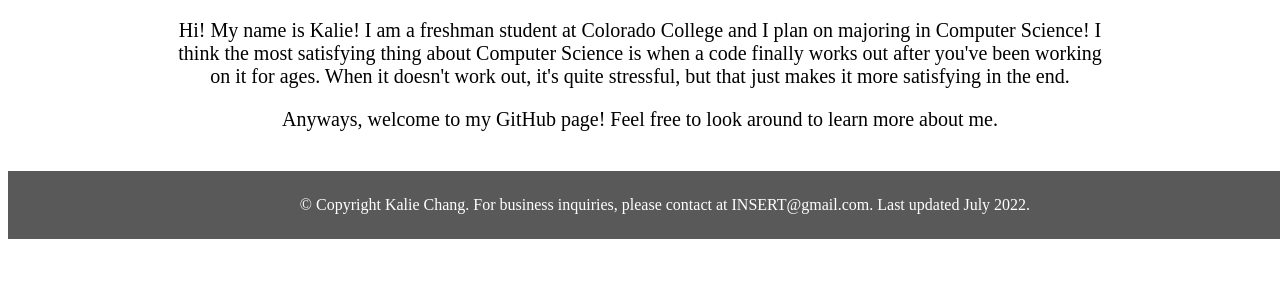
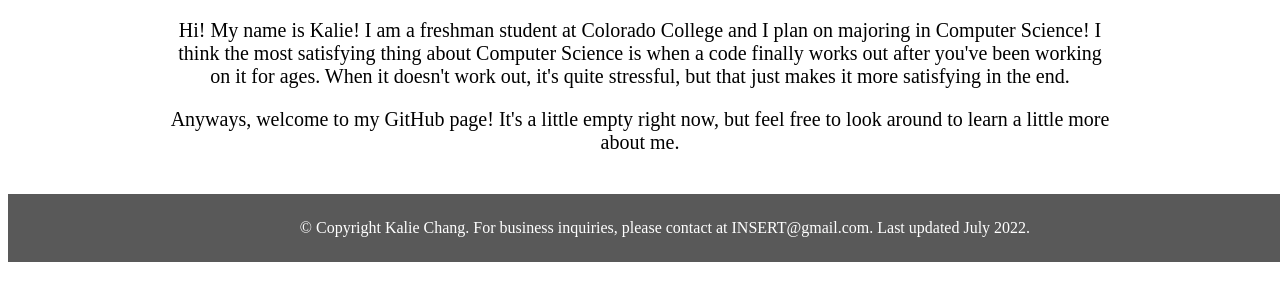
Before and after one commit to imhere4thehorse/imhere4thehorse.github.io, a plain HTML site: page index.html in a window 1280 px wide. Shown: the part 146-446 px from the top of the page. Drawn offline with Linux system fonts and the light colour scheme.

Commit message:
Update index.html

```diff
--- a/index.html
+++ b/index.html
@@ -26,7 +26,7 @@
   makes it more satisfying in the end.
 </p>
 <p>
-  Anyways, welcome to my GitHub page! Feel free to look around to learn more about me.
+  Anyways, welcome to my GitHub page! It's a little empty right now, but feel free to look around to learn a little more about me.
 </p>
 
 </div>
```
